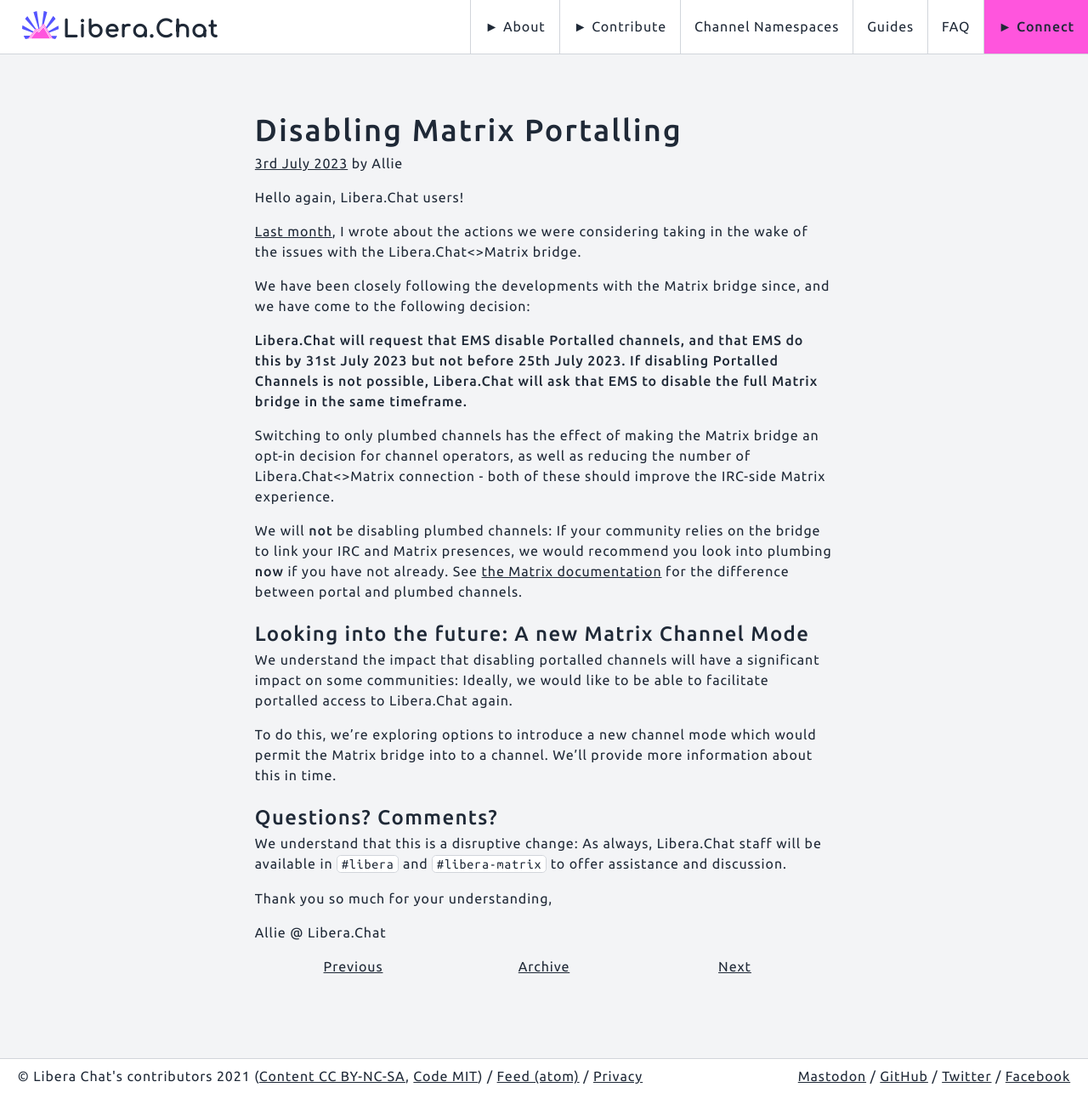
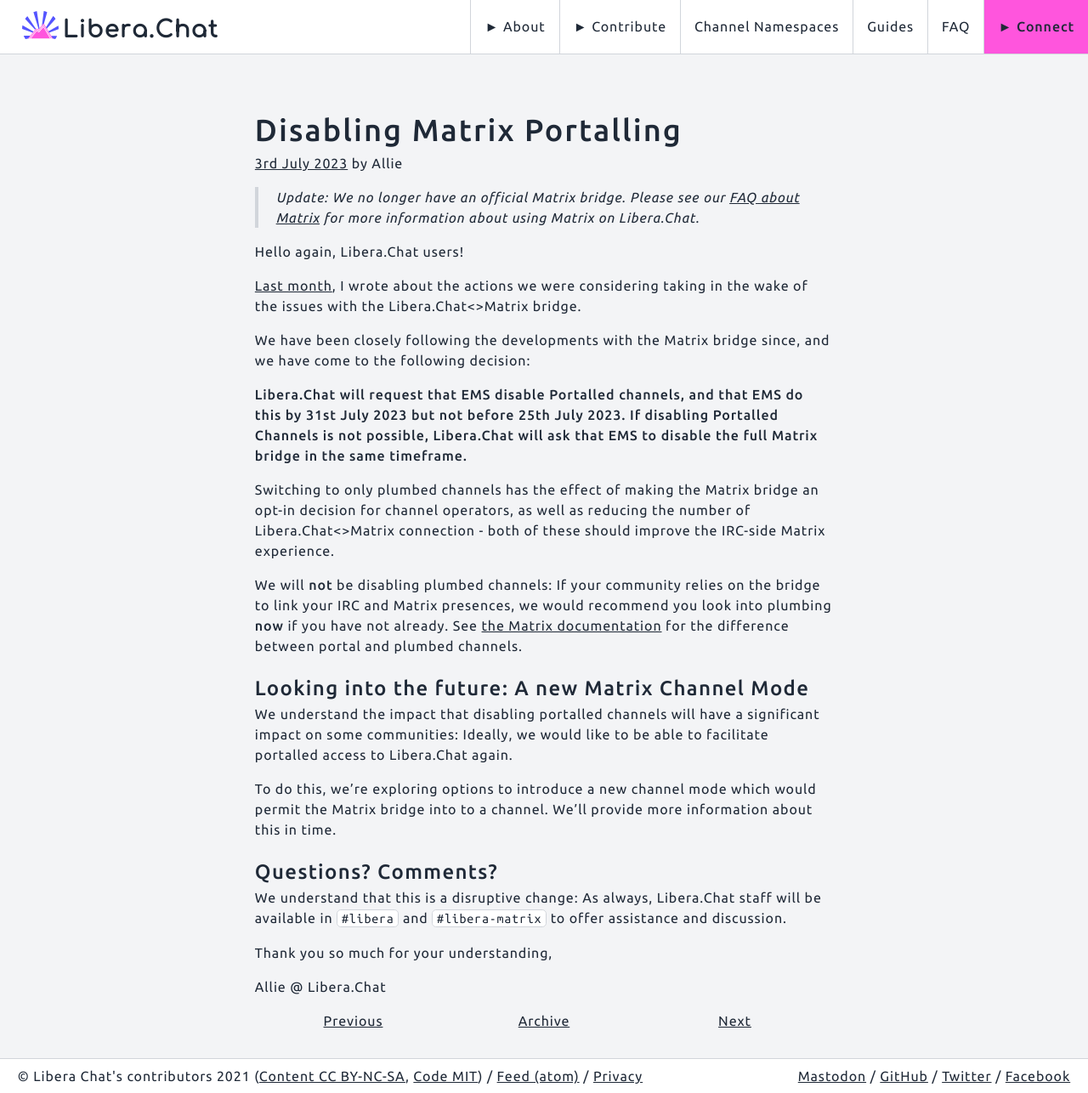
Before and after one commit to Libera-Chat/libera-chat.github.io, a Jekyll site: the page built from content/_posts/2023-07-03-matrix-deportalling.md, in a window 1280 px wide and 1286 px high. Shown: the whole window at 85% size. Built offline with Jekyll 4.4.1, drawn with Linux system fonts in a browser that asks for light colours.

Commit message:
Add redirect blockquote to old matrix posts

```diff
--- a/content/_posts/2023-07-03-matrix-deportalling.md
+++ b/content/_posts/2023-07-03-matrix-deportalling.md
@@ -2,6 +2,11 @@
 title: Disabling Matrix Portalling
 author: Allie
 ---
+
+{::options parse_block_html="true" /}
+>Update: We no longer have an official Matrix bridge. Please see our
+>[FAQ about Matrix][matrixfaq] for more information about using Matrix on
+>Libera.Chat.
 
 Hello again, Libera.Chat users!
 
```
Also changed, not shown: other parts of content/_posts/2023-07-03-matrix-deportalling.md (+1 -0 lines), content/_posts/2023-06-07-matrix-irc-bridge-updates.md (+6 -0 lines), content/_posts/2023-07-28-deportalling-delay.md (+6 -0 lines), content/_posts/2023-08-05-temporarily-disabling-the-matrix-bridge.md (+6 -0 lines), content/_posts/2023-08-10-matrix-bridge-disabled-retrospective.md (+6 -0 lines).
